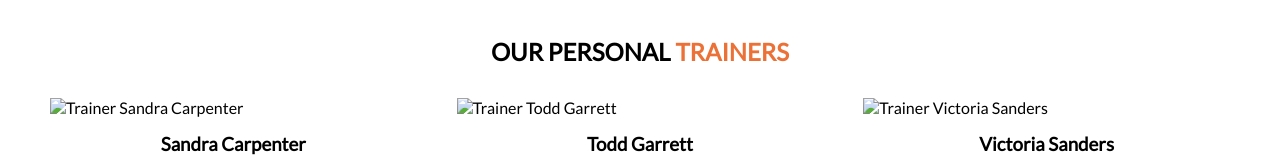
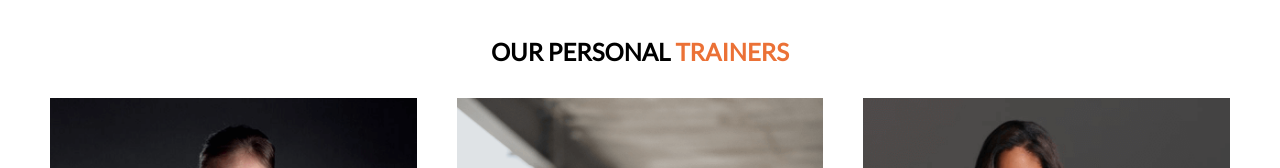
Before and after one commit to Luisarelll/Responsive_Club_Website, a plain HTML site: page index.html in a window 1280 px wide. Shown: the part 3259-3427 px from the top of the page. Drawn offline with Linux system fonts and the light colour scheme; the site is published under a folder, as on GitHub Pages, so addresses that start at the root find nothing.

Commit message:
Update index.html

```diff
--- a/index.html
+++ b/index.html
@@ -149,7 +149,7 @@
               </div>
               <div class="section-cards">
                   <div class="content-cards">
-                      <img src="/assets/images/sandra-carpenter.png" alt="Trainer Sandra Carpenter">
+                      <img src="./assets/images/sandra-carpenter.png" alt="Trainer Sandra Carpenter">
                       <h3>Sandra Carpenter</h3>
                       <p>Personal Trainer</p>
                       <div class="content-icons">
@@ -159,7 +159,7 @@
                       </div>
                   </div>
                   <div class="content-cards">
-                      <img src="/assets/images/todd-garrett.png" alt="Trainer Todd Garrett">
+                      <img src="./assets/images/todd-garrett.png" alt="Trainer Todd Garrett">
                       <h3>Todd Garrett</h3>
                       <p>Personal Trainer</p>
                       <div class="content-icons">
@@ -169,7 +169,7 @@
                       </div>
                   </div>
                   <div class="content-cards">
-                      <img src="/assets/images/victoria-sanders.png" alt="Trainer Victoria Sanders">
+                      <img src="./assets/images/victoria-sanders.png" alt="Trainer Victoria Sanders">
                       <h3>Victoria Sanders</h3>
                       <p>Personal Trainer</p>
                       <div class="content-icons">
@@ -181,7 +181,7 @@
               </div>
               <div class="section-cards-mobile">
                 <div class="content-cards-mobile">
-                    <img src="/assets/images/sandra-carpenter.png" alt="Trainer Sandra Carpenter">
+                    <img src="./assets/images/sandra-carpenter.png" alt="Trainer Sandra Carpenter">
                     <div class="content-information-cards-mobile">
                         <h3>Sandra Carpenter</h3>
                         <p>Personal Trainer</p>
@@ -193,7 +193,7 @@
                     </div>
                   </div>
                   <div class="content-cards-mobile">
-                    <img src="/assets/images/todd-garrett.png" alt="Trainer Todd Garrett">
+                    <img src="./assets/images/todd-garrett.png" alt="Trainer Todd Garrett">
                     <div class="content-information-cards-mobile">
                         <h3>Todd Garrett</h3>
                         <p>Personal Trainer</p>
@@ -205,7 +205,7 @@
                     </div>
                   </div>
                   <div class="content-cards-mobile">
-                    <img src="/assets/images/victoria-sanders.png" alt="Trainer Victoria Sanders">
+                    <img src="./assets/images/victoria-sanders.png" alt="Trainer Victoria Sanders">
                     <div class="content-information-cards-mobile">
                         <h3>Victoria Sanders</h3>
                         <p>Personal Trainer</p>
```
